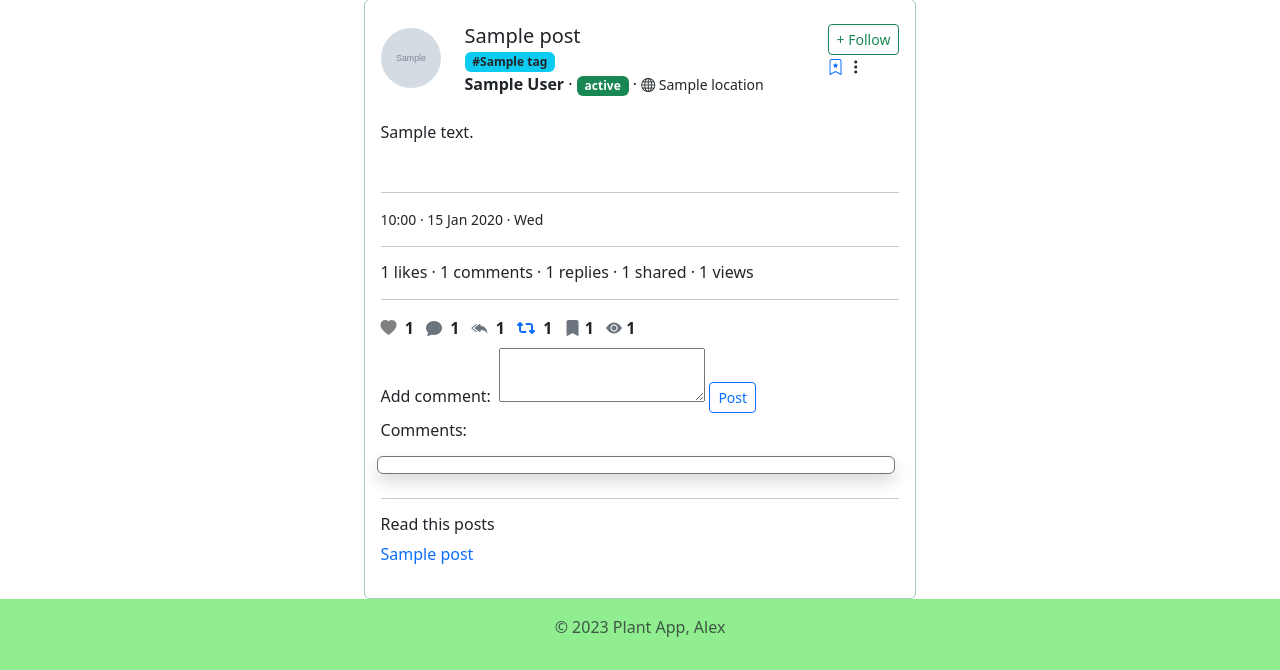
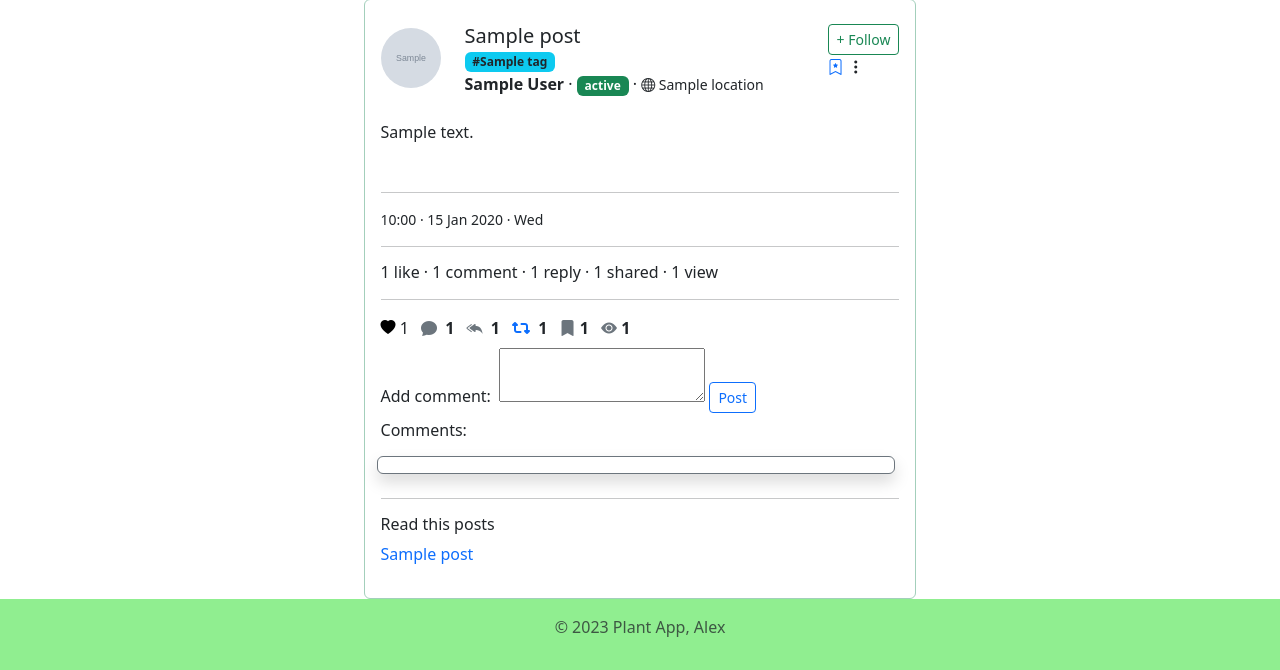
Before and after one commit to AlexMiller93/Plant_app, a Django app: template templates/blog/crud/post_detail.html in a window 1280 px wide. Shown: the part 129-799 px from the top of the page. Run offline with Django 3.2, Linux system fonts and the light colour scheme; the template is opened without the code that fills it: most values are stand-ins (such as "Sample title", 1, 10 or a date in 2020); grey boxes marked "Sample" are stand-in pictures; form fields are guessed from the names that the template uses; parts of the project's set-up code (start-up, migrations or seed data) failed here and were passed over; some libraries are stand-ins or nearby versions.

Commit message:
update like post with ajax and jquery

```diff
--- a/blog/urls.py
+++ b/blog/urls.py
@@ -47,7 +47,10 @@
          CommentDeleteView.as_view(), name='delete_comment'),
 
     # post functions
-    path('post_like/<slug:slug>/', post_like, name='post_like'),
+    # path('post_like/', post_like, name='post_like'),
+
+    path('like_post', like_post, name='like_post'),
+
     path('comment_like/<slug:slug>/comment/<int:pk>', comment_like,
          name='comment_like'),
     path('post_favorites/<slug:slug>', add_favorites,
@@ -56,4 +59,5 @@
 
     # posts feed
     path('feed/', LatestPostsFeed(), name='post_feed'),
+
 ]
--- a/blog/views/post_views.py
+++ b/blog/views/post_views.py
@@ -82,8 +82,8 @@
 
         # post like system
         post = get_object_or_404(Post, slug=self.kwargs['slug'])
-        liked = self.request.user.id in post.likes.values_list('id', flat=True)
-        data['post_is_liked'] = liked
+        # liked = self.request.user.id in post.likes.values_list('id', flat=True)
+        # data['post_is_liked'] = liked
 
         # who have been seen the post
         if self.request.user.is_authenticated:
--- a/templates/base/base.html
+++ b/templates/base/base.html
@@ -34,18 +34,27 @@
 </head>
 
 <body>
+    <!-- A plugin for password show/hide  -->
+    <script src="https://unpkg.com/bootstrap-show-password@1.2.1/dist/bootstrap-show-password.min.js"></script>
+    <script src="https://cdn.jsdelivr.net/npm/@popperjs/core@2.11.7/dist/umd/popper.min.js"
+    integrity="sha384-zYPOMqeu1DAVkHiLqWBUTcbYfZ8osu1Nd6Z89ify25QV9guujx43ITvfi12/QExE" crossorigin="anonymous"></script>
+
+    <!-- jQuery  -->
+    <script src="https://code.jquery.com/jquery-3.5.1.min.js"></script>
+
+    <!-- Ajax  -->
+    <script src="https://ajax.googleapis.com/ajax/libs/jquery/3.5.1/jquery.min.js"></script>
+
 
     {% include 'base/navbar.html' %}
 
     {% block content %}{% endblock content %}
 
+    {% block javascript %}{% include 'base/javascript.html' %}{% endblock javascript %}
+
+    <!--    <script src="{% static 'js/jquery.js' %}"></script>-->
+
     {% include 'base/footer.html' %}
-
-
-    <!-- A plugin for password show/hide  -->
-    <script src="https://unpkg.com/bootstrap-show-password@1.2.1/dist/bootstrap-show-password.min.js"></script>
-    <script src="https://cdn.jsdelivr.net/npm/@popperjs/core@2.11.7/dist/umd/popper.min.js"
-    integrity="sha384-zYPOMqeu1DAVkHiLqWBUTcbYfZ8osu1Nd6Z89ify25QV9guujx43ITvfi12/QExE" crossorigin="anonymous"></script>
 
 </body>
 
--- /dev/null
+++ b/templates/base/javascript.html
@@ -0,0 +1,26 @@
+<script type="text/javascript">
+    $('.like').click(function(){
+    $.ajax({
+        type: "POST",
+        url: "{% url 'like_post' %}",
+        data: {
+            'post_id': $(this).attr('name'),
+            'operation':'like_submit',
+            'csrfmiddlewaretoken': '{{ csrf_token }}'
+        },
+        dataType: "json",
+        success: function(response) {
+            selector = document.getElementsByName(response.post_id);
+            $('#likes-count').html(response.total_likes);
+            if(response.liked==true){
+              $(selector).css("color","red");
+//              console.log('Liked');
+            }
+            else if(response.liked==false){
+              $(selector).css("color","black");
+//              console.log('Disliked');
+            }
+        },
+    });
+});
+</script>
--- a/templates/blog/add/post_likes.html
+++ b/templates/blog/add/post_likes.html
@@ -1,18 +1,26 @@
-{% if post.likes.count %}
-    {% if request.user.profile in post.likes.all %}
-        <a href="{% url 'post_like' post.slug %}">
-            <i class="bi bi-heart-fill me-1" style="color:red"></i>
-        </a>
-    {% else %}
-        <a href="{% url 'post_like' post.slug %}">
-            <i class="bi bi-heart-fill me-1" style="color:gray"></i>
-        </a>
+
+<!--!!! variant with <a> tag -->
+
+{% if post.likes.count %} <!-- if like or likes-->
+
+    {% if request.user.is_authenticated %} <!-- check if user logged in - to watch own likes or likes another users -->
+
+        {% if liked %}  <!-- to watch own likes -> red fill -->
+            <a name="{{ post.id }}" style="font-size:15px; color: red ;" class="like"><i class="bi bi-heart-fill" aria-hidden="true"></i></a>
+
+        {% else %} <!-- to watch likes another users -> black fill-->
+            <a name="{{ post.id }}" style="font-size:15px; color: black ;" class="like"><i class="bi bi-heart-fill" aria-hidden="true"></i></a>
+        {% endif %}
+
+    {% else %} <!-- user not logged in -> to watch likes another users -->
+        <a name="{{ post.id }}" style="font-size:15px; color: black ;" class="like"><i class="bi bi-heart-fill" aria-hidden="true"></i></a>
     {% endif %}
-    <strong class="text-dark me-2">
-        {{ post.likes.count }}
-    </strong>
-{% else %}
-    <a href="{% url 'post_like' post.slug %}">
-        <i class="bi bi-heart me-3" style="color:black"></i>
-    </a>
+
+    <!-- Count likes -->
+    <!-- TODO: total_likes doesn't render-->
+    <span class="text-dark me-2" id="likes-count">{{ total_likes }}</span>
+    <!---->
+
+{% else %} <!-- if no one likes-->
+    <a name="{{ post.id }}" style="font-size:15px; color: black ;" class="like"><i class="bi bi-heart" aria-hidden="true"></i></a>
 {% endif %}
--- a/templates/blog/crud/post_detail.html
+++ b/templates/blog/crud/post_detail.html
@@ -144,10 +144,13 @@
     <!-- 3 row - Post info -->
     <div class="row">
       <h6 class="m-0">
-        {{ post.likes.count}} likes · {{ post.get_comments.count }} comments ·
-        {{ post.get_replies.count}} replies · {{ post.share.count}} shared ·
-        {{ post.seen_by.count}} views
+        <span id="likes-count">{{ post.likes.count }}</span> like{{ post.likes.count|pluralize }}
+        · {{ post.get_comments.count }} comment{{ post.get_comments.count|pluralize }}
+        · {{ post.get_replies.count}} repl{{ post.get_replies.count|pluralize:"y,ies" }}
+        · {{ post.share.count}} shared
+        · {{ post.seen_by.count}} view{{ post.seen_by.count|pluralize }}
       </h6>
+<!--      You have {{ num_cherries }} cherr{{ num_cherries|pluralize:"y,ies" }}-->
     </div>
     <hr />
 
--- a/templates/blog/post.html
+++ b/templates/blog/post.html
@@ -23,6 +23,7 @@
                     height="50px" width="50px">
                 </a>
             </div>
+
             <!-- Post attributes -->
             <div class="col-auto px-0">
                 <h6 class="card-title">
```
Also changed, not shown: blog/models.py (+7 -1 lines), blog/views/func_views.py (+63 -9 lines), blog/migrations/0017_alter_post_likes_like.py (added), plants/migrations/0009_alter_plant_real_images.py (added).
